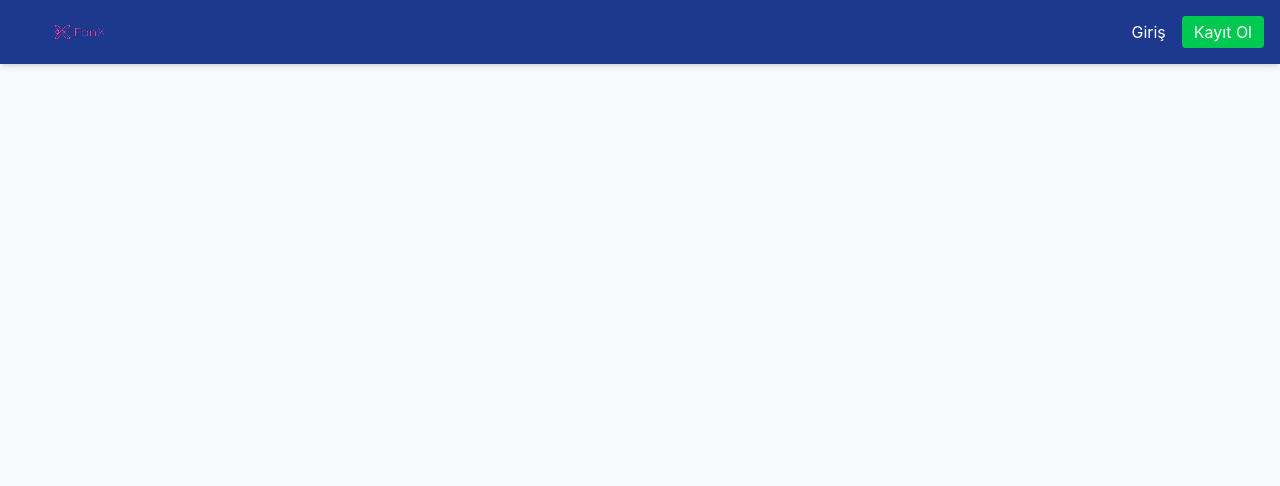
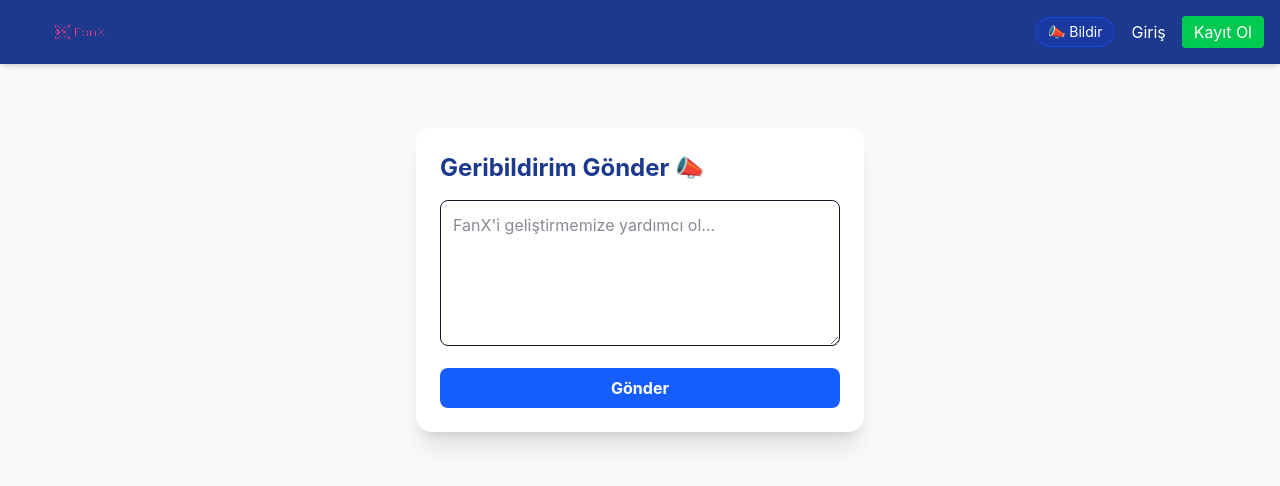
Before and after one commit to ozaycank/fanX, a React (Vite) app in the folder client/: page /feedback in a window 1280 px wide. Before the commit this address had no page. Shown: the top 486 px of the page. Built offline with nearby package versions, Linux system fonts and the light colour scheme.

Commit message:
Feedback module added

```diff
--- a/client/src/App.jsx
+++ b/client/src/App.jsx
@@ -1,11 +1,12 @@
-import { useEffect } from 'react';
-import { Routes, Route } from 'react-router-dom';
-import Navbar from './components/Navbar';
-import Feed from './pages/Feed';
-import Login from './pages/Login';
-import Register from './pages/Register';
-import Profile from './pages/Profile';
-import useAuthStore from './store/authStore';
+import { useEffect } from "react";
+import { Routes, Route } from "react-router-dom";
+import Navbar from "./components/Navbar";
+import Feed from "./pages/Feed";
+import Login from "./pages/Login";
+import Register from "./pages/Register";
+import Profile from "./pages/Profile";
+import useAuthStore from "./store/authStore";
+import Feedback from "./pages/Feedback";
 
 function App() {
   const { checkAuth, loading } = useAuthStore();
@@ -14,7 +15,12 @@ function App() {
     checkAuth();
   }, [checkAuth]);
 
-  if (loading) return <div className="h-screen flex items-center justify-center text-blue-900 font-bold">Stadyuma giriliyor... 🏟️</div>;
+  if (loading)
+    return (
+      <div className="h-screen flex items-center justify-center text-blue-900 font-bold">
+        Stadyuma giriliyor... 🏟️
+      </div>
+    );
 
   return (
     <div className="min-h-screen bg-gray-50">
@@ -27,6 +33,7 @@ function App() {
           {/* HEM /profile HEM DE /profile/kullaniciadi BU SAYFAYI AÇACAK */}
           <Route path="/profile" element={<Profile />} />
           <Route path="/profile/:username" element={<Profile />} />
+          <Route path="/feedback" element={<Feedback />} />
         </Routes>
       </main>
     </div>
--- a/client/src/components/NavBar.jsx
+++ b/client/src/components/NavBar.jsx
@@ -29,6 +29,12 @@ const Navbar = () => {
           </div>
         </Link>
         <div className="space-x-4 flex items-center">
+          <Link
+            to="/feedback"
+            className="text-xs md:text-sm bg-blue-800/50 hover:bg-blue-700 px-3 py-1 rounded-full transition-all border border-blue-700"
+          >
+            📣 Bildir
+          </Link>
           {user ? (
             <>
               {/* Kullanıcı adına tıklandığında profile git */}
--- /dev/null
+++ b/client/src/pages/Feedback.jsx
@@ -0,0 +1,54 @@
+import { useState } from "react";
+import api from "../services/api";
+import useAuthStore from "../store/authStore";
+import { useNavigate } from "react-router-dom";
+
+const Feedback = () => {
+  const [text, setText] = useState("");
+  const [sent, setSent] = useState(false);
+  const { user } = useAuthStore();
+  const navigate = useNavigate();
+
+  const handleSubmit = async (e) => {
+    e.preventDefault();
+    try {
+      await api.post("/feedback", { content: text, userId: user?.id });
+      setSent(true);
+      setTimeout(() => navigate("/"), 2000); // 2 saniye sonra ana sayfaya dön
+    } catch (err) {
+      alert("Hata oluştu.");
+    }
+  };
+
+  return (
+    <div className="max-w-md mx-auto mt-10 p-6 bg-white rounded-2xl shadow-xl animate-fade-in">
+      <h2 className="text-2xl font-bold mb-4 text-blue-900">
+        Geribildirim Gönder 📣
+      </h2>
+      {!sent ? (
+        <form onSubmit={handleSubmit} className="space-y-4">
+          <textarea
+            className="w-full p-3 border rounded-lg focus:ring-2 focus:ring-blue-500 outline-none transition-all"
+            rows="5"
+            placeholder="FanX'i geliştirmemize yardımcı ol..."
+            value={text}
+            onChange={(e) => setText(e.target.value)}
+            required
+          />
+          <button
+            type="submit"
+            className="w-full bg-blue-600 text-white py-2 rounded-lg font-bold hover:bg-blue-700 transition"
+          >
+            Gönder
+          </button>
+        </form>
+      ) : (
+        <div className="text-center text-green-600 font-semibold py-10">
+          ✅ Geribildirimin iletildi. Teşekkürler!
+        </div>
+      )}
+    </div>
+  );
+};
+
+export default Feedback;
```
Also changed, not shown: 2 other files (tests, documents, lock files or other folders).
